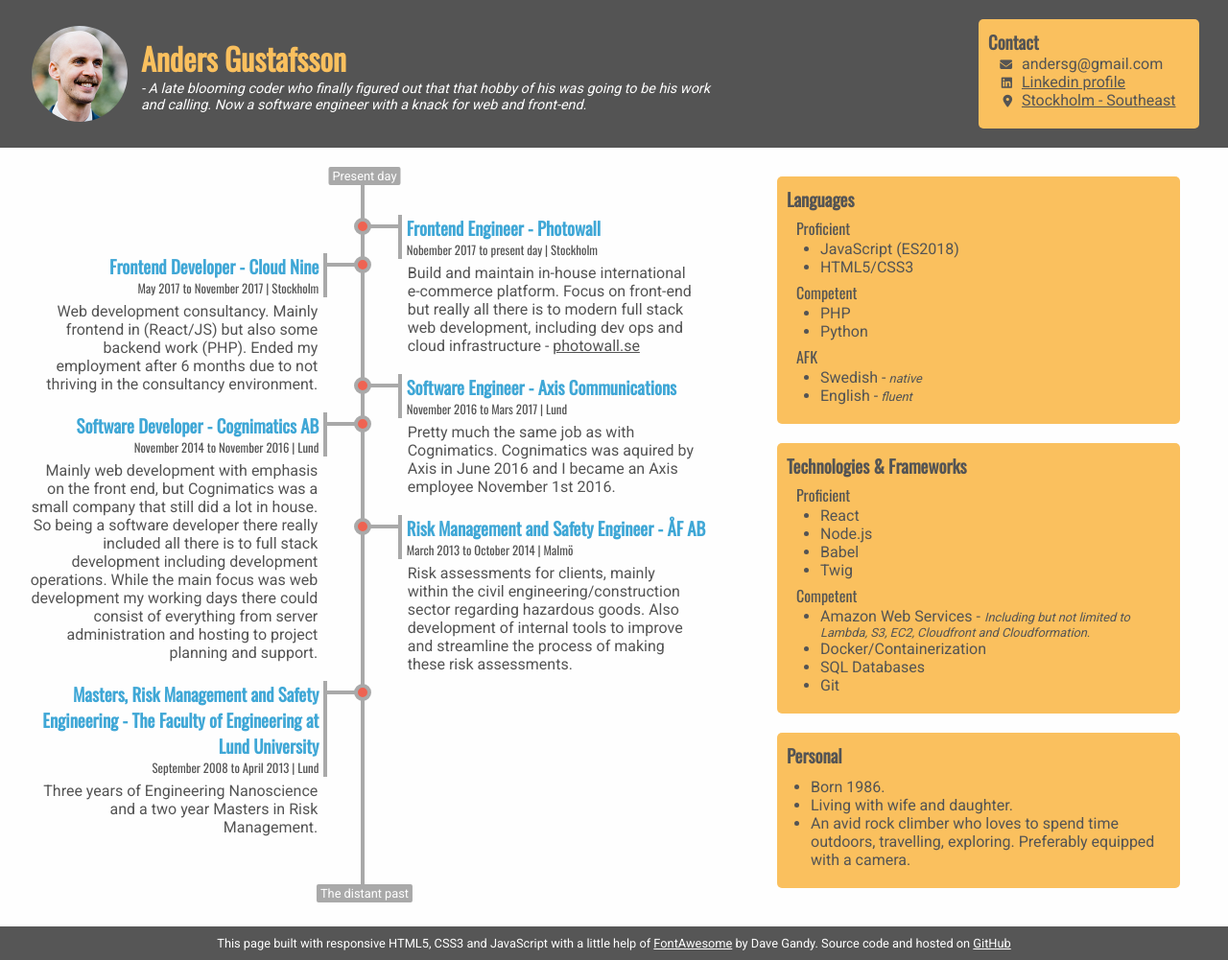
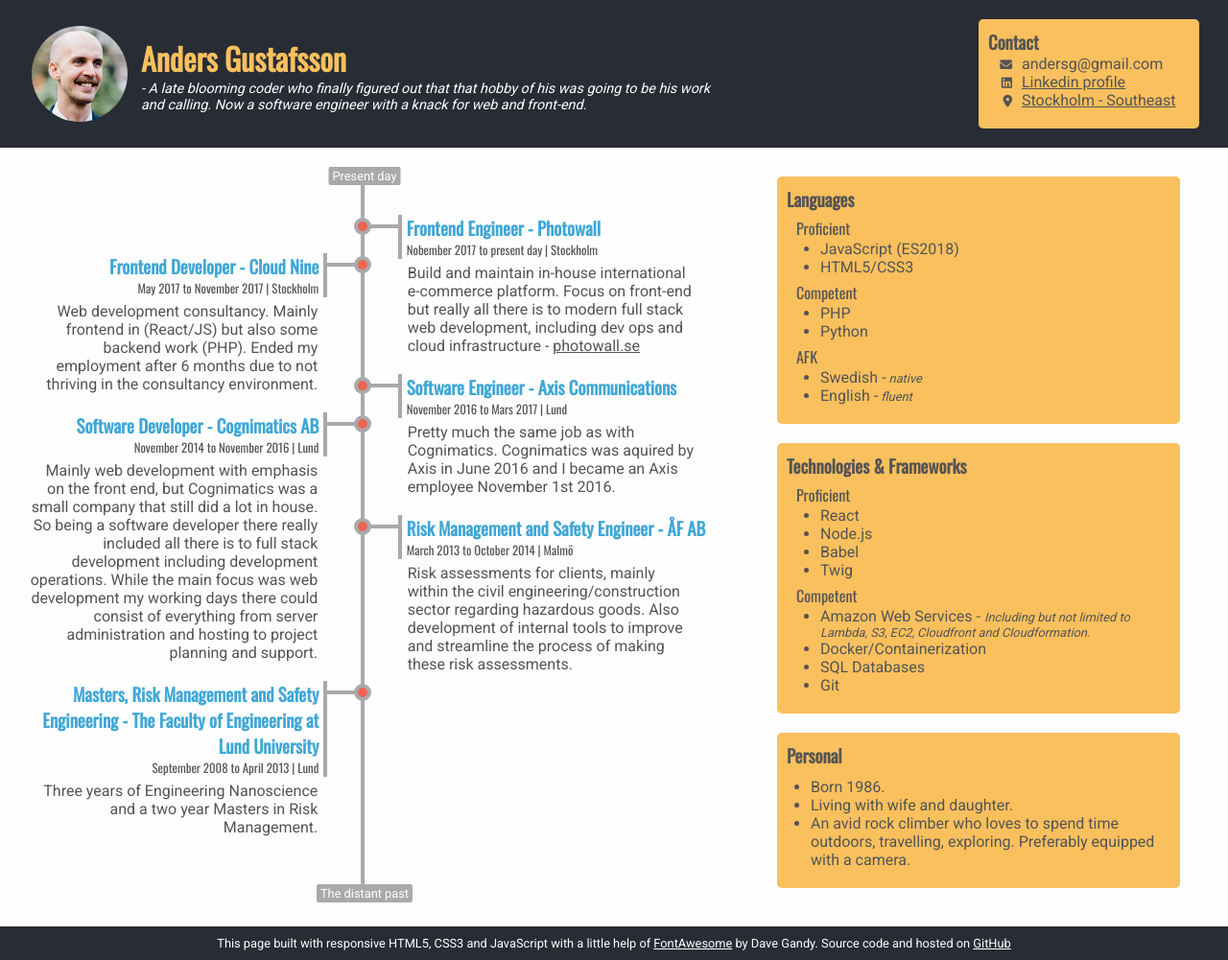
Before and after one commit to anderskig/anderskig.github.io, a plain HTML site: page index.html in a window 1280 px wide. Shown: the whole page at 96% size. Drawn offline with nearby package versions, Linux system fonts and the light colour scheme.

Commit message:
Better top and footer background color

```diff
--- a/static/css/cv.css
+++ b/static/css/cv.css
@@ -43,7 +43,7 @@ h1 {
 .top-content {
   margin: 0;
   padding: 20px 30px;
-  background: #545454;
+  background: #282c34;
 }
 .inner-wrapper {
   max-width: 1800px;
@@ -313,7 +313,7 @@ h1 {
   position: absolute;
   font-size: 80%;
   z-index: 150;
-  background: #565656;
+  background: #282c34;
   color: #fff;
   bottom: 0;
   padding: 10px;
```
